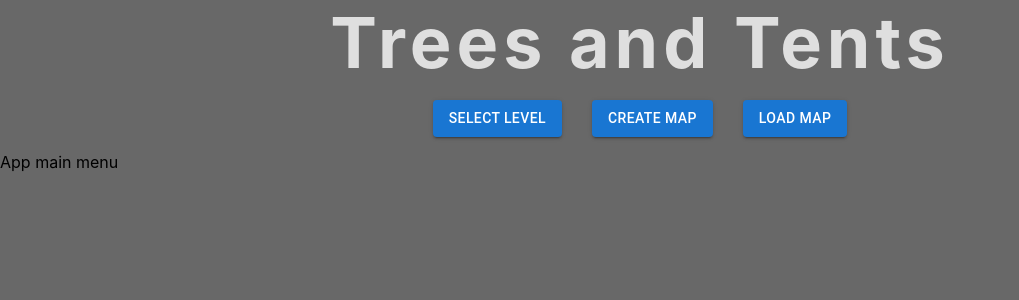
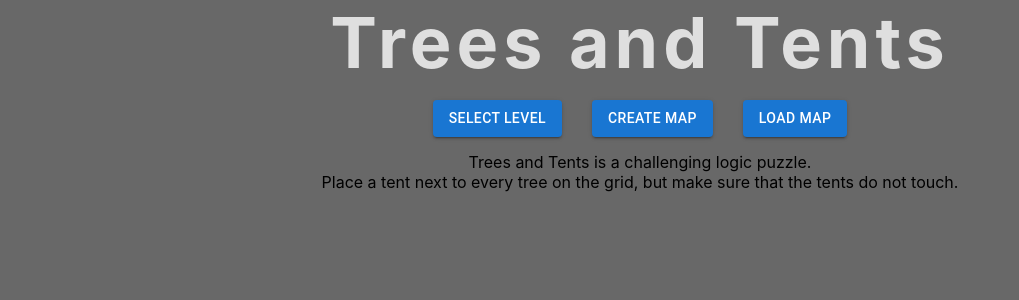
Before and after one commit to piotrst99/TreesAndTents, a React (Create React App) app: page / in a window 1280 px wide. Shown: the top 300 px of the page, without its empty margins (0-1019 px from the left). Built offline with nearby package versions, Linux system fonts and the light colour scheme.

Commit message:
MainMenu - Part 2

```diff
--- a/src/App.tsx
+++ b/src/App.tsx
@@ -3,10 +3,12 @@ import MainMenu from './components/layouts/MainMenu/MainMenu';
 import { BrowserRouter, Route, Routes } from 'react-router-dom';
 import GameTitle from './components/common/GameTitle';
 import NavButtons from './components/common/NavButtons';
+import Box from '@mui/material/Box';
+import { containerStyle } from './styles/containerStyle';
 
 function App() {
   return (
-    <>
+    <Box sx={containerStyle}>
       <GameTitle />
       <NavButtons />
       <BrowserRouter>
@@ -17,7 +19,7 @@ function App() {
               <Route path="/load-map" element={<div>load map page</div>}/>
           </Routes>
       </BrowserRouter>
-    </>
+    </Box>
   );
 }
 
--- a/src/components/layouts/MainMenu/MainMenu.tsx
+++ b/src/components/layouts/MainMenu/MainMenu.tsx
@@ -2,8 +2,9 @@ import Box from "@mui/material/Box";
 
 export default function MainMenu(){
     return (
-        <Box>
-            App main menu
+        <Box sx={{textAlign: "center"}}>
+            Trees and Tents is a challenging logic puzzle.
+            <br />Place a tent next to every tree on the grid, but make sure that the tents do not touch.
         </Box>
     );
 }
--- /dev/null
+++ b/src/styles/containerStyle.tsx
@@ -0,0 +1,21 @@
+export const containerStyle = {
+    margin: "auto",
+    '@media (min-width: 576px)' : {
+        width: "540px"
+    },
+    '@media (min-width: 768px)' : {
+        width: "720px"
+    },
+    '@media (min-width: 992px)' : {
+        width: "960px"
+    },
+    '@media (min-width: 1200px)' : {
+        width: "1140px"
+    },
+    '@media (min-width: 1400px)' : {
+        width: "1320px"
+    },
+    '@media (min-width: 1920px)' : {
+        width: "1800px"
+    }
+}
```
